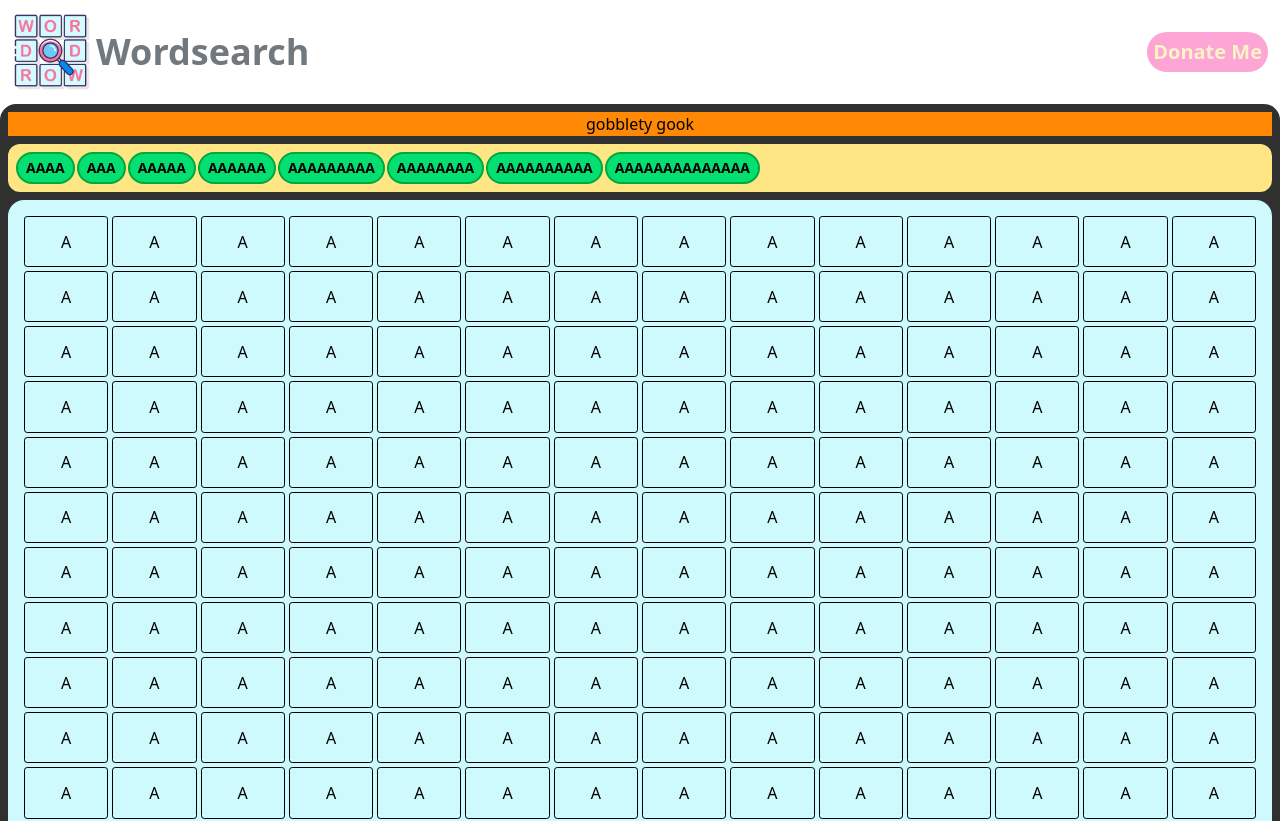
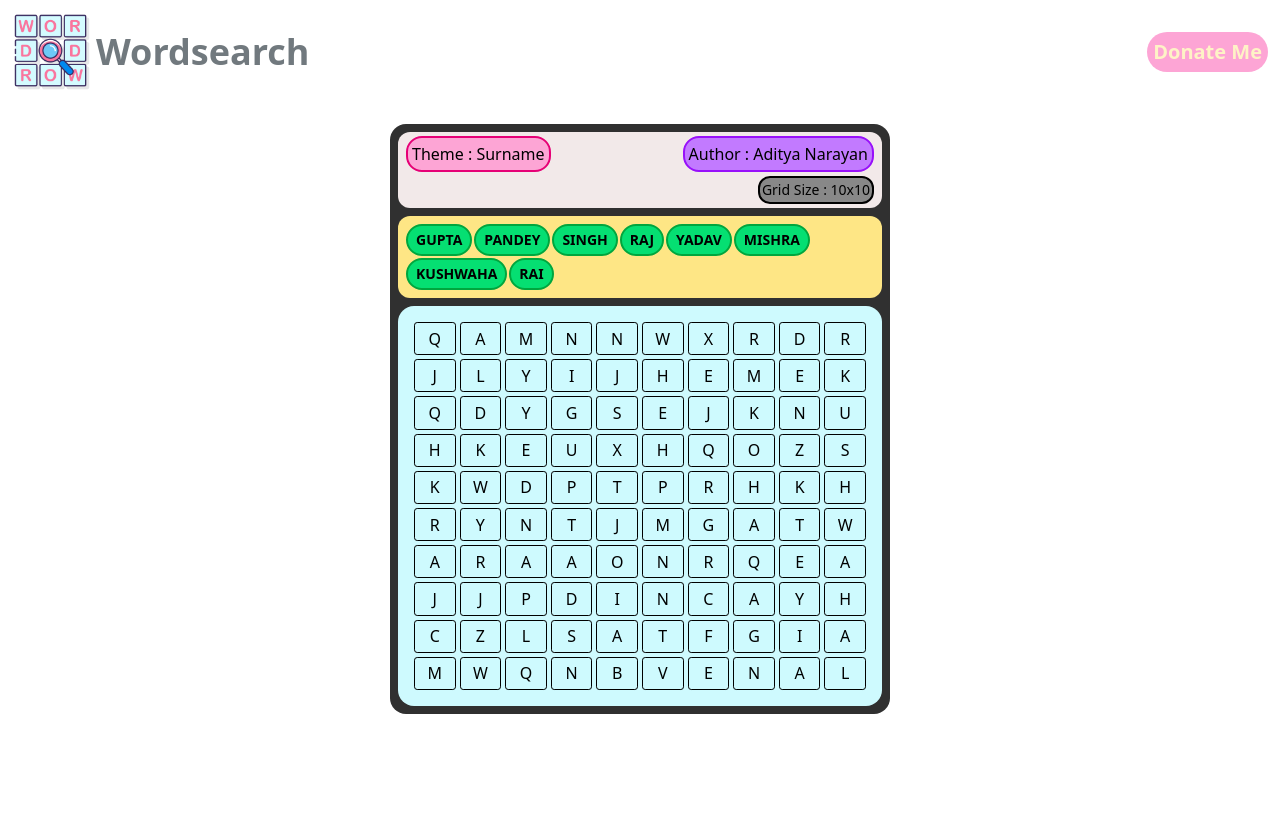
Before and after one commit to The-Wee-Lad/WordSearch-Game, a React (Vite) app: page / in a window 1280 px wide. Shown: the top 821 px of the page. After the commit the page ends 800 px from the top, so only its background shows below. Built offline with nearby package versions, Linux system fonts and the light colour scheme.

Commit message:
Inserted a simple game

```diff
--- a/src/App.jsx
+++ b/src/App.jsx
@@ -6,17 +6,29 @@ import { Wordsearch } from './components/Wordsearch.jsx';
 
 function App() {
 
-let letters = [];
-for(let i = 0; i < 15*15; i++)
-    letters.push("A");
-let content = {info : {theme:"testing", author:"testing", createdAt:"testing", likes:"testing"},
+let letters = [
+  "Q", "A", "M", "N", "N", "W", "X", "R", "D", "R",
+  "J", "L", "Y", "I", "J", "H", "E", "M", "E", "K",
+  "Q", "D", "Y", "G", "S", "E", "J", "K", "N", "U",
+  "H", "K", "E", "U", "X", "H", "Q", "O", "Z", "S",
+  "K", "W", "D", "P", "T", "P", "R", "H", "K", "H",
+  "R", "Y", "N", "T", "J", "M", "G", "A", "T", "W",
+  "A", "R", "A", "A", "O", "N", "R", "Q", "E", "A",
+  "J", "J", "P", "D", "I", "N", "C", "A", "Y", "H",
+  "C", "Z", "L", "S", "A", "T", "F", "G", "I", "A",
+  "M", "W", "Q", "N", "B", "V", "E", "N", "A", "L"
+]
+
+let size = Math.sqrt(letters.length);
+let content = {info : {theme:"Surname", author:"Aditya Narayan", createdAt:"testing", likes:"testing", size:`${size}x${size}`},
               letters,
-              solution :  new Set(["AAAA","AAA","AAAAA","AAAAAA","AAAAAAAAA","AAAAAAAA","AAAAAAAAAA","AAAAAAAAAAAAAA"]),
-              size : 14};
+              solution :  new Set(["GUPTA","PANDEY","SINGH","RAJ","YADAV","MISHRA","KUSHWAHA","RAI"]),
+              size};
 
   return (
     <>
       <Header/>
+
       <Wordsearch content = {content}/>
 
     </>
--- a/src/components/Grid.jsx
+++ b/src/components/Grid.jsx
@@ -3,7 +3,6 @@ import 'tailwindcss';
 
 function check(array, indexArray, solution, setSolvedStrings){
     let string="";
-    console.log(indexArray.length, typeof indexArray);
     for(let i = 0; i < indexArray.length; i++)
         string+= array[indexArray[i]];
     if(solution.has(string) || solution.has(string.split('').reverse().join(''))){
@@ -32,7 +31,7 @@ function Grid({content, solution, setSolution, setSolvedStrings}){
             let index = i*content.size+j;
             grid.push(
                 <div className={` border-solid border-1 rounded-[0.2rem]  flex justify-center items-center
-                    ${selectedCell.has(index)?"bg-amber-300":solvedCell.has(index)?"bg-green-500":hoveredCell==index?"bg-amber-100":"bg-cyan-100"}
+                    ${hoveredCell==index?"bg-amber-100":selectedCell.has(index)?"bg-amber-300":solvedCell.has(index)?"bg-green-500":"bg-cyan-100"}
                     `}
                     data-x={j}
                     data-y={i}
@@ -73,16 +72,7 @@ function Grid({content, solution, setSolution, setSolvedStrings}){
                         lastX.current = null;
                         lastY.current = null;
                     }}
-                    onMouseUp={()=>{
-                        setIsClick(false);
-                        setHoveredCell(index);
-                        let tempArray = [...selectedCell]
-                        if(check(content.letters, tempArray, solution, setSolvedStrings)){
-                            setSolvedCell(prev => new Set([...prev,...selectedCell]));
-                            setSolution(new Set([...solution]));
-                        }
-                        setSelectedCell(new Set());
-                    }}
+
                 >
                 {content.letters[index]}
                 </div>
@@ -91,8 +81,12 @@ function Grid({content, solution, setSolution, setSolvedStrings}){
     }
 
     let section =
-    <section className={`gridContainer grid grid-cols-14 grid-rows-14 w-screen h-screen p-4 gap-1 rounded-2xl bg-cyan-100 select-none`}
-            onMouseUp={()=>{
+    <section className={`gridContainer grid w-full h-100 p-4 gap-1 rounded-2xl bg-cyan-100 select-none`}
+    style={{
+        gridTemplateColumns: `repeat(${content.size}, 1fr)`,
+        gridTemplateRows: `repeat(${content.size}, 1fr)`,
+    }}
+    onMouseUp={()=>{
                 setIsClick(false);
                 // setHoveredCell(index);
                 let tempArray = [...selectedCell]
@@ -102,6 +96,16 @@ function Grid({content, solution, setSolution, setSolvedStrings}){
                 }
                 setSelectedCell(new Set());
             }}
+    onMouseLeave={()=>{
+        setIsClick(false);
+        // setHoveredCell(index);
+        let tempArray = [...selectedCell]
+        if(check(content.letters, tempArray, solution, setSolvedStrings)){
+            setSolvedCell(prev => new Set([...prev,...selectedCell]));
+            setSolution(new Set([...solution]));
+        }
+        setSelectedCell(new Set());
+    }}
     >
         {grid}
     </section>
--- a/src/components/Info.jsx
+++ b/src/components/Info.jsx
@@ -2,8 +2,12 @@
 function Info({info}){
 
     return (
-        <div className="flex flex-row justify-center items-center bg-orange-400">
-            gobblety gook
+        <div className="flex flex-row justify-start items-center flex-wrap gap-1 bg-[#f2e9e9] p-2 pt-1 pb-1 rounded-xl text-l">
+            <div className="flex flex-row w-[100%]">
+                <p className="bg-pink-300 border-2 border-pink-600 rounded-2xl p-1">Theme : {info.theme}</p>
+                <p className="ml-auto bg-purple-400 border-2 border-purple-600 rounded-2xl p-1"> Author : {info.author}</p>
+            </div>
+            <p className="ml-auto bg-[#888888] border-2 rounded-xl text-sm p-0.5"> Grid Size : {info.size}</p>
         </div>
     )
 }
--- a/src/components/Solutions.jsx
+++ b/src/components/Solutions.jsx
@@ -21,7 +21,6 @@ function Solutions({solvedStrings = new Set(),solutions=new Set(["No Solutions P
             </div>
         )
     }
-    console.log(solvedArray);
 
     return (
         <div className="flex flex-row justify-start items-center flex-wrap gap-0.5 bg-amber-200 rounded-xl p-2">
--- a/src/components/Wordsearch.jsx
+++ b/src/components/Wordsearch.jsx
@@ -9,8 +9,8 @@ function Wordsearch({content}) {
     let [solvedStrings, setSolvedStrings] = useState(new Set());
 
     return (
-        <div className='flex flex-col justify-center gap-2 p-2 bg-[#303030] rounded-2xl overflow-clip'>
-            <Info />
+        <div className='flex flex-col max-w-[500px] m-auto mt-5 justify-center gap-2 p-2 bg-[#303030] rounded-2xl overflow-clip'>
+            <Info info={content.info}/>
             <Solutions solvedStrings={solvedStrings} solutions={solution} />
             <div className="flex justify-center ">
                 <Grid content={content}
```
Also changed, not shown: src/components/Nav.jsx (added).
